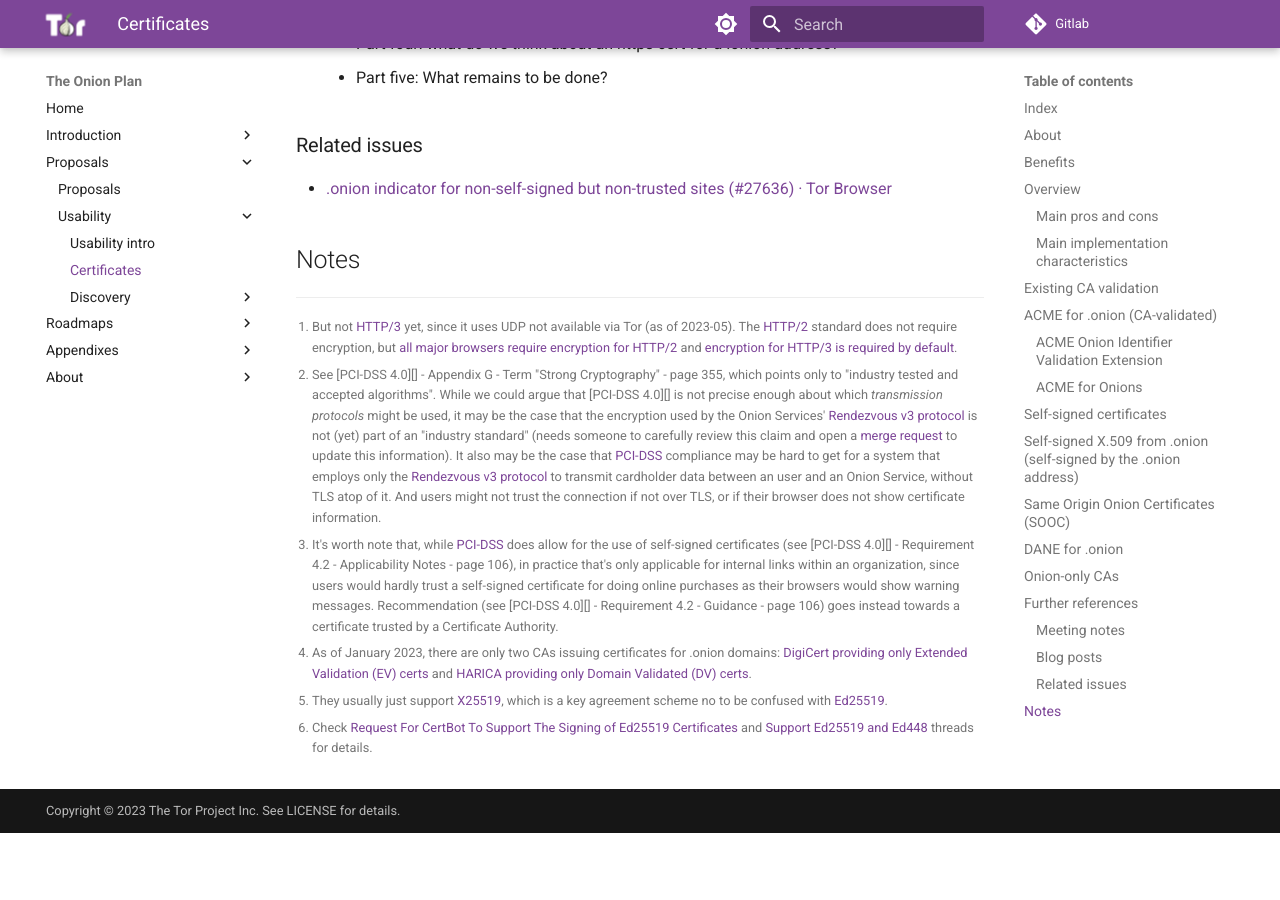
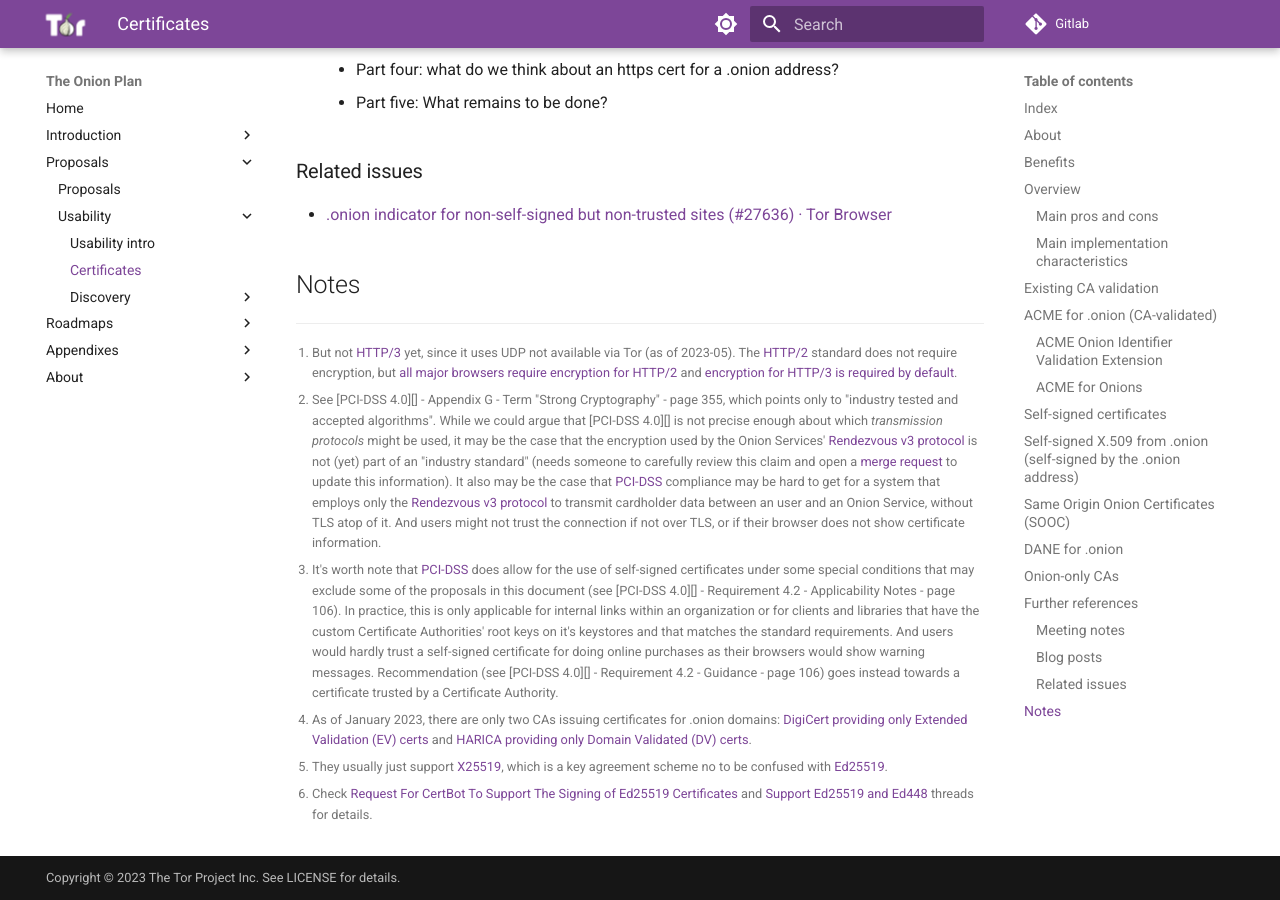
Before and after one commit to offsoc/onionplan, an MkDocs documentation site: the page built from docs/proposals/usability/certificates.md, in a window 1280 px wide and 900 px high, scrolled down 11122 px. Built offline with MkDocs 1.6.1 and Material for MkDocs 9.7.7, drawn with Linux system fonts in a browser that asks for light colours; before the commit the page ends 11955 px from its top, so only the background shows below that; some of the changed text lies outside the part shown.

Commit message:
Feat: certificates: on PCI-DSS (2)

```diff
--- a/docs/proposals/usability/certificates.md
+++ b/docs/proposals/usability/certificates.md
@@ -33,7 +33,8 @@ enhancements, such as:
    HTTPS[^http3-availability].
 
 3. [It also opens up new opportunities such as payment processing][], _"as current
-   PCI DSS requirements do not allow non-standard TLS"_[^pci-dss-tls][^pci-dss-signed].
+   PCI DSS requirements do not allow non-standard TLS"_[^pci-dss-tls] and may
+   only work with certificates having some sort of validation[^pci-dss-signed].
 
 4. It could be argued that this is also security-in-depth by having yet another
    layer of encryption atop of other existing encryption layers. Even if the
@@ -75,10 +76,13 @@ hard to solve.
                 an user and an Onion Service, without TLS atop of it. And users might not trust
                 the connection if not over TLS, or if their browser does not show certificate information.
 
-[^pci-dss-self-signed]: It's worth note that, while [PCI-DSS][] does allow for
-                        the use of self-signed certificates (see [PCI-DSS 4.0][] - Requirement 4.2 -
-                        Applicability Notes - page 106), in practice that's only applicable for
-                        internal links within an organization, since users would hardly trust a
+[^pci-dss-self-signed]: It's worth note that [PCI-DSS][] does allow for
+                        the use of self-signed certificates under some special conditions
+                        that may exclude some of the proposals in this document (see [PCI-DSS 4.0][] - Requirement 4.2 -
+                        Applicability Notes - page 106). In practice, this is
+                        only applicable for internal links within an organization or for clients and libraries that
+                        have the custom Certificate Authorities' root keys on it's keystores and that matches the
+                        standard requirements. And users would hardly trust a
                         self-signed certificate for doing online purchases as their browsers would show
                         warning messages. Recommendation (see [PCI-DSS 4.0][] - Requirement 4.2 -
                         Guidance - page 106) goes instead towards a certificate trusted by a
```
